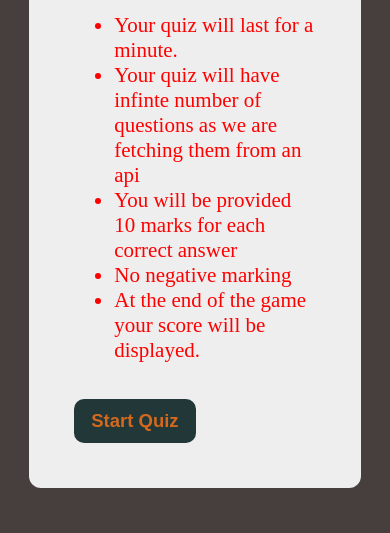
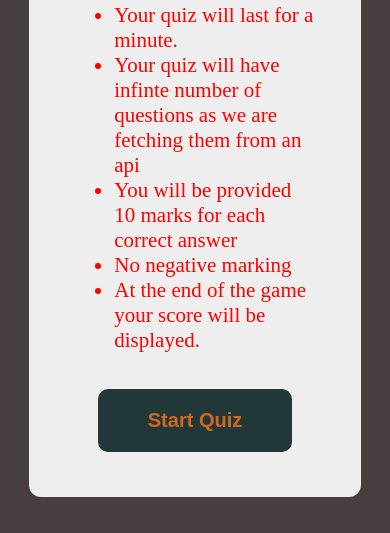
Before and after one commit to Talika-Bajaj/Quiz-App, a plain HTML site: page index.html in a window 390 px wide. Shown: the part 311-844 px from the top of the page. Drawn offline with Linux system fonts and the light colour scheme; no server answers.

Commit message:
Add media  query for container and start-quiz button

```diff
--- a/responsive.css
+++ b/responsive.css
@@ -13,7 +13,15 @@
 @media screen and (max-width: 600px) {
     .container {
         width: 85vw;
+        align-items: center;
     }
+
+    #startQuiz, #playAgain {
+        padding: 20px 50px;
+    font-size: 20px;
+    }
+
+
 }
 
 @media screen and (max-width: 301px) {
```
